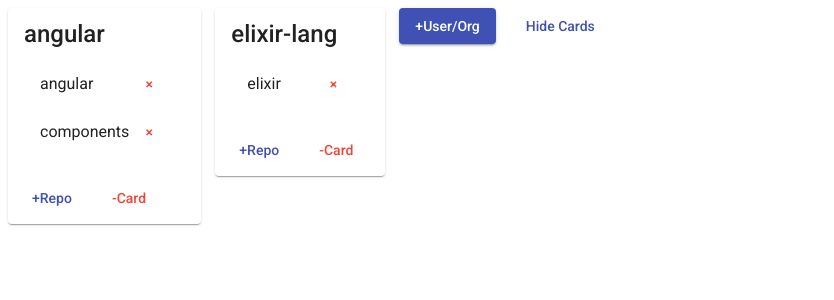
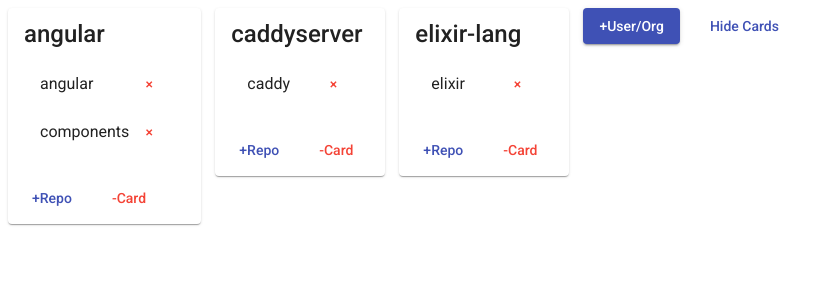
Before and after one commit to princemaple/githubstalker, an Angular app: page / in a window 1280 px wide. Shown: the top 300 px of the page, without its empty margins (0-834 px from the left). Built offline with nearby package versions, Linux system fonts and the light colour scheme; no server answers.

Commit message:
add more default repo

```diff
--- a/src/app/repo-selector/repo-selector.component.ts
+++ b/src/app/repo-selector/repo-selector.component.ts
@@ -12,6 +12,7 @@
 const InitRepos: Repos = {
   angular: ['angular', 'components'],
   'elixir-lang': ['elixir'],
+  caddyserver: ['caddy'],
 };
 
 @Component({
```
